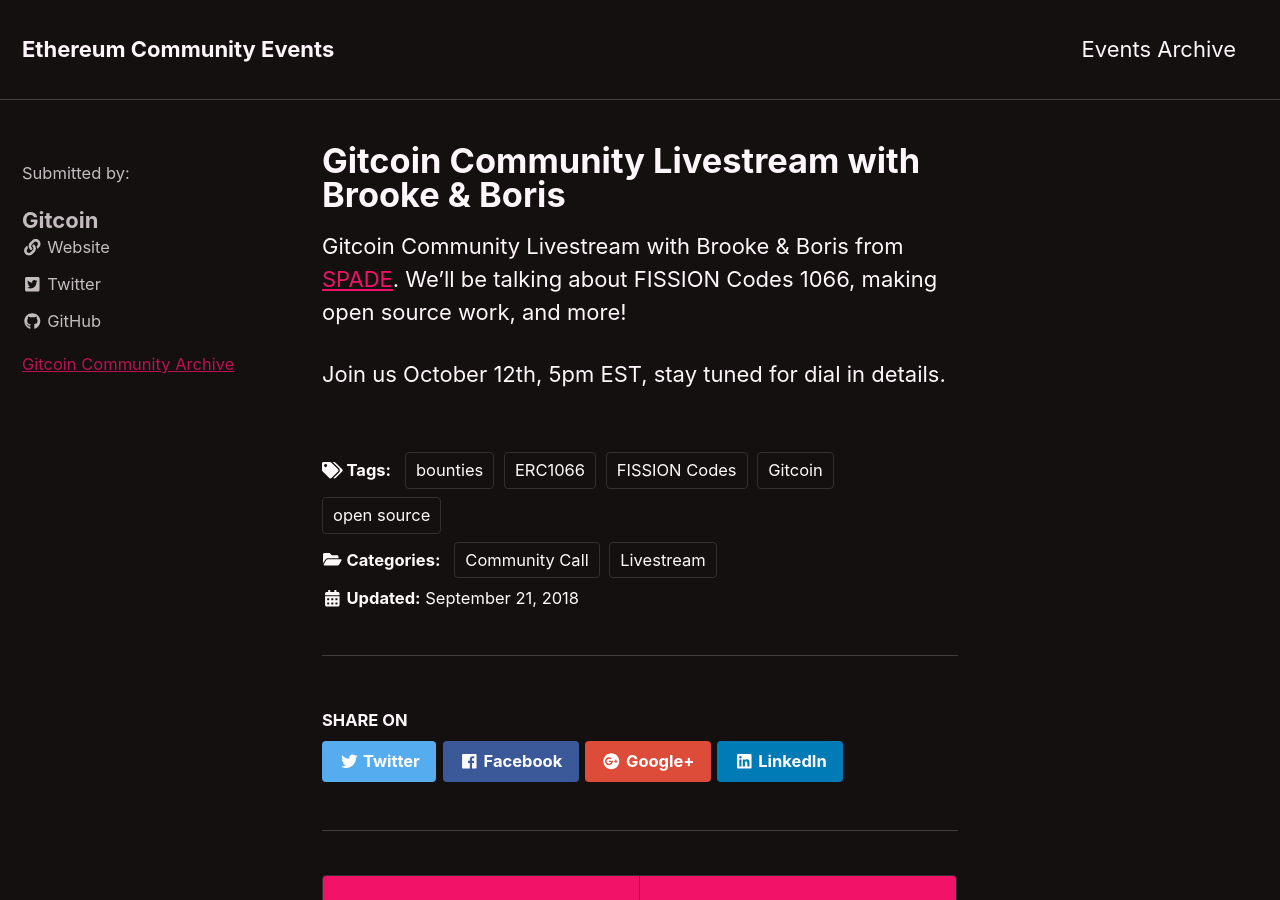
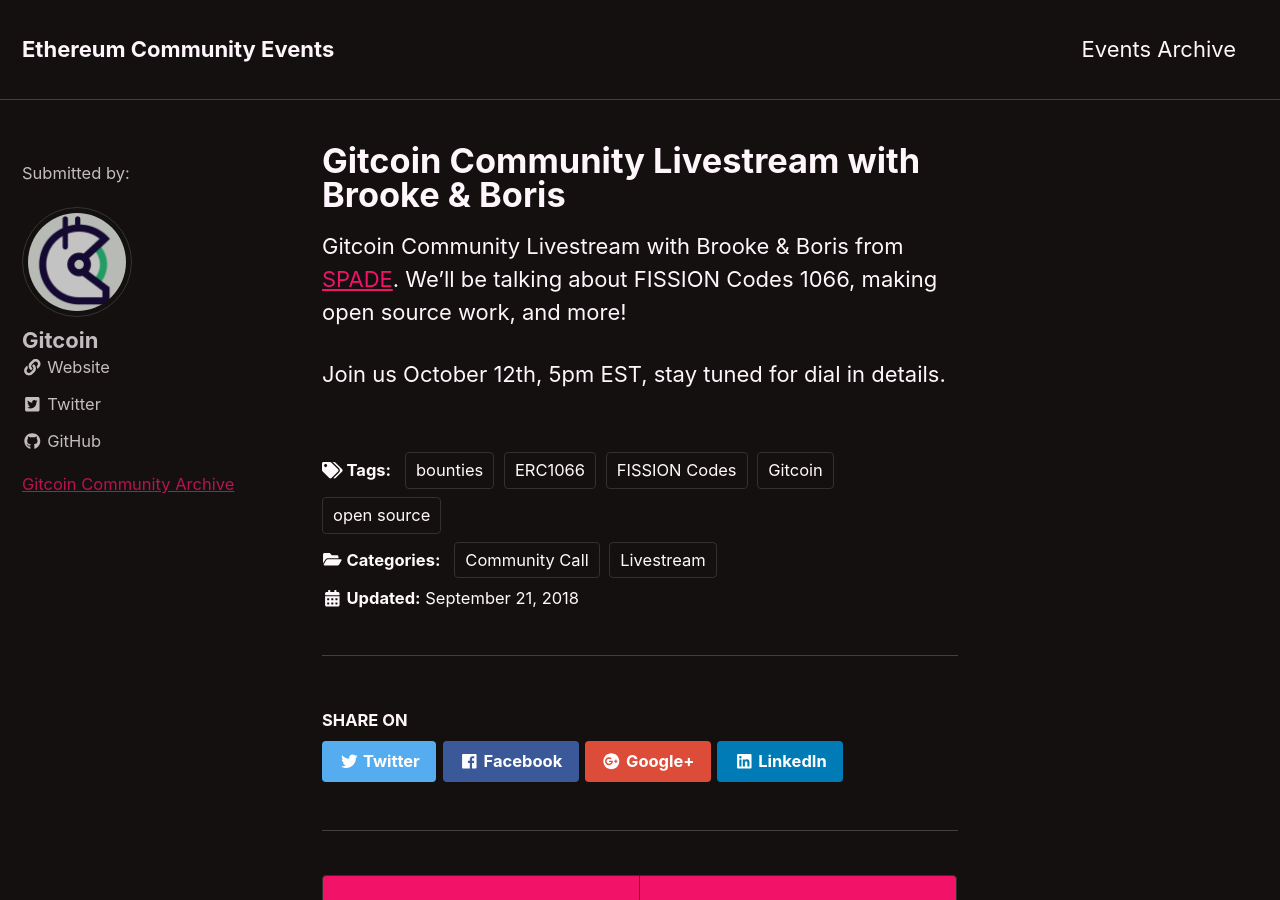
Before and after one commit to spadebuilders/ethereum-events, a Jekyll site: the page built from _events/2018-10-05-gitcoin-livestream-fission-codes.md, in a window 1280 px wide and 900 px high. Built offline with Jekyll 4.4.1, drawn with Linux system fonts in a browser that asks for light colours; nearby versions of some CDN libraries.

Commit message:
Assets / avatar typo

```diff
--- a/_data/authors.yml
+++ b/_data/authors.yml
@@ -19,4 +19,4 @@
   twitter: GetGitcoin
   github: gitcoinco
   uri: https://gitcoin.co/
-  assets: /assets/gitcoin.jpg
+  avatar: /assets/gitcoin.jpg
```
